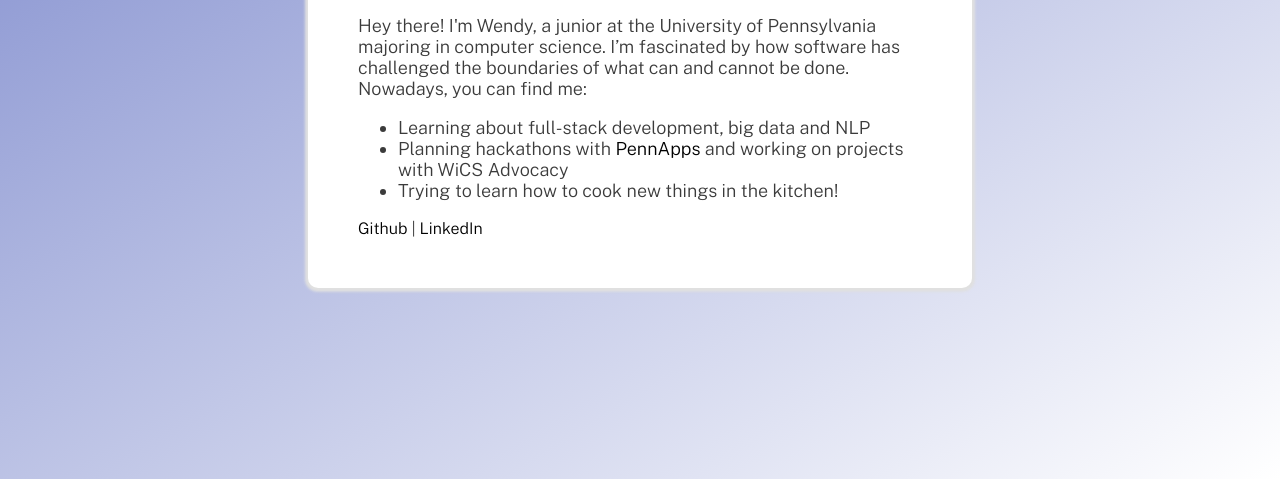
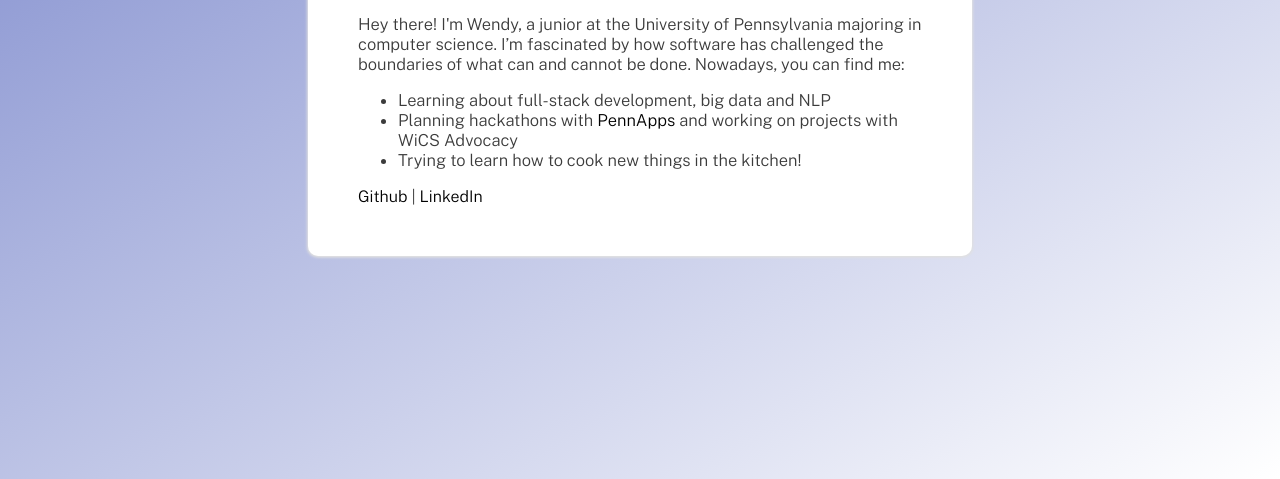
Before and after one commit to wendywu830/wendywu830.github.io, a plain HTML site: page index.html in a window 1280 px wide. Shown: the part 321-800 px from the top of the page. Drawn offline with nearby package versions, Linux system fonts and the light colour scheme.

Commit message:
fixed font size

```diff
--- a/index.css
+++ b/index.css
@@ -7,8 +7,8 @@
   --content-text: #3b3b3b;
   --content-corners: 10px;
   --borders: #e0e0e0;
-  --drop-shadows: 1px 1px 3px 2px var(--borders),
-                -1px 1px 3px 2px var(--borders);
+  --drop-shadows: 1px 1px 3px var(--borders),
+                -1px 1px 3px var(--borders);
 
 }
 html {
@@ -61,7 +61,7 @@ a:hover {
 }
 
 #description {
-  font-size: 18px;
+  font-size: 16.5px;
 }
 
 .icon {
```
